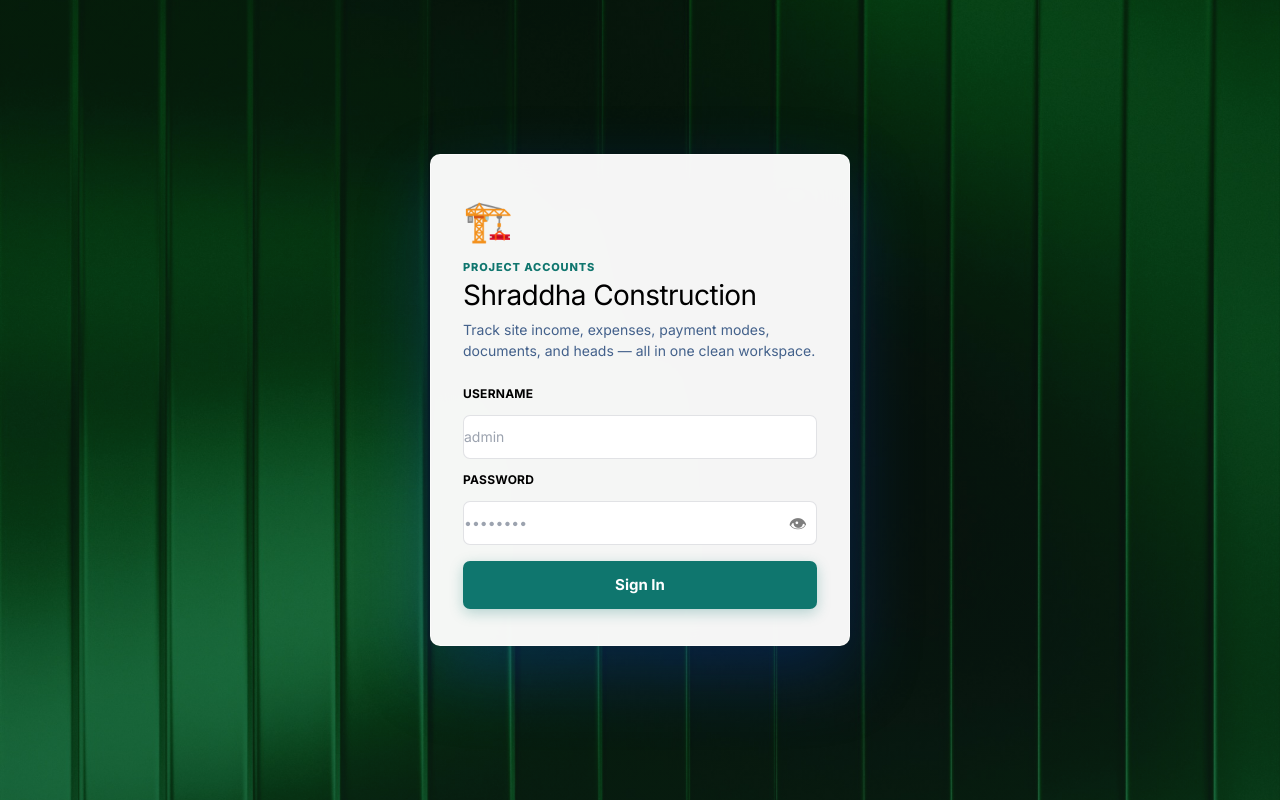
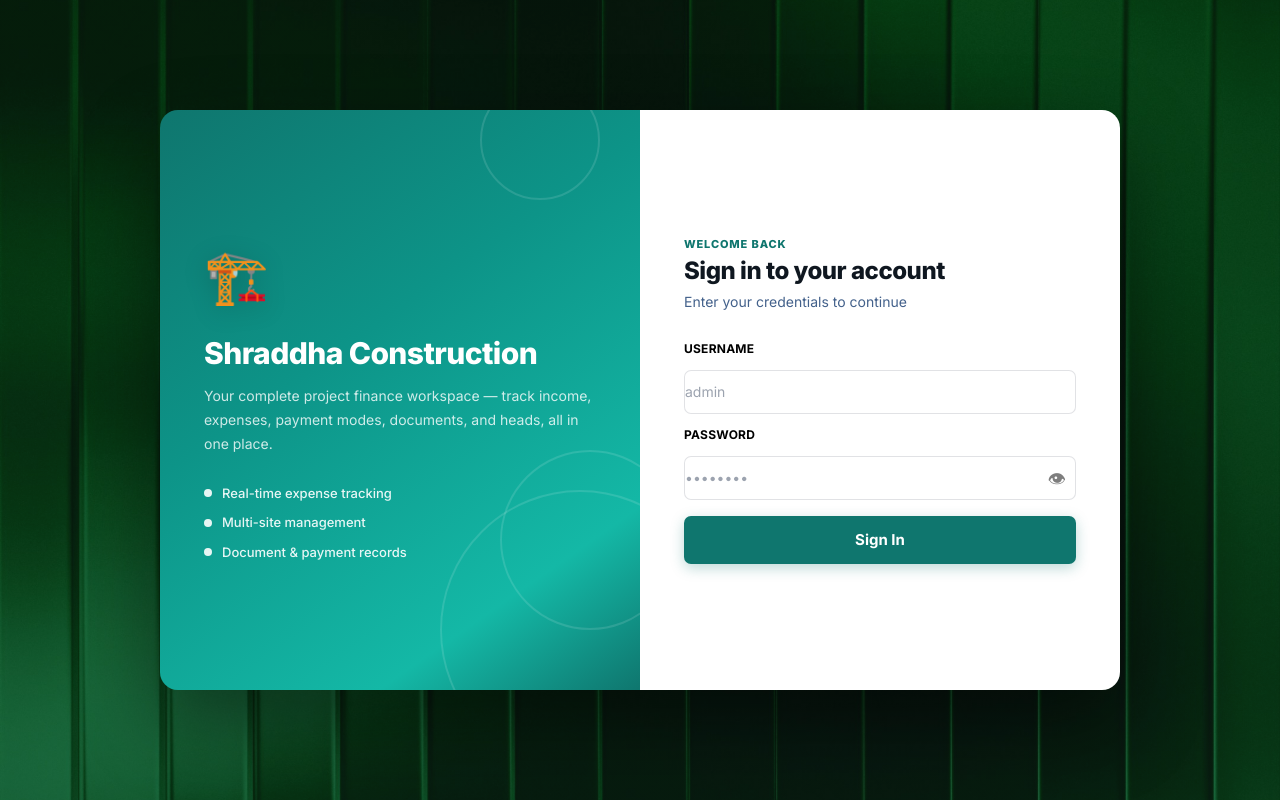
Before and after one commit to siddhantkrpe/shraddha-construction, a website: page index.html in a window 1280 px wide. Drawn offline with nearby package versions, Linux system fonts and the light colour scheme; no server answers; a script that the page names is missing.

Commit message:
wirring the project

```diff
--- a/index.html
+++ b/index.html
@@ -20,11 +20,33 @@
 
   <!-- Login Page -->
   <main id="loginPage" class="login-shell">
+    <div class="login-split">
+
+      <!-- Left Panel -->
+      <div class="login-left">
+        <div class="login-left-content">
+          <div class="login-brand-icon">🏗️</div>
+          <h1 class="login-brand-title">Shraddha Construction</h1>
+          <p class="login-brand-sub">Your complete project finance workspace — track income, expenses, payment modes, documents, and heads, all in one place.</p>
+          <div class="login-features">
+            <div class="login-feature"><span class="login-feature-dot"></span>Real-time expense tracking</div>
+            <div class="login-feature"><span class="login-feature-dot"></span>Multi-site management</div>
+            <div class="login-feature"><span class="login-feature-dot"></span>Document & payment records</div>
+          </div>
+        </div>
+        <div class="login-left-circles">
+          <div class="lc lc1"></div>
+          <div class="lc lc2"></div>
+          <div class="lc lc3"></div>
+        </div>
+      </div>
+
+      <!-- Right Panel -->
+      <div class="login-right">
         <section class="login-card" aria-labelledby="loginTitle">
-      <div class="login-logo">🏗️</div>
-      <p class="eyebrow">Project Accounts</p>
-      <h1 id="loginTitle">Shraddha Construction</h1>
-      <p class="muted">Track site income, expenses, payment modes, documents, and heads — all in one clean workspace.</p>
+          <p class="eyebrow">Welcome back</p>
+          <h2 id="loginTitle">Sign in to your account</h2>
+          <p class="muted" style="margin-bottom: 28px;">Enter your credentials to continue</p>
           <div class="form-stack">
             <label for="username">Username</label>
             <input id="username" autocomplete="username" placeholder="admin" required>
@@ -37,6 +59,9 @@
             <button class="primary-btn login-btn" id="loginBtn" onclick="login()">Sign In</button>
           </div>
         </section>
+      </div>
+
+    </div>
   </main>
 
   <!-- App Shell -->
@@ -316,7 +341,7 @@
 
   <!-- Sidebar overlay for mobile -->
   <div id="sidebarOverlay" class="sidebar-overlay hidden" onclick="closeSidebar()"></div>
-   <script src="node.js"></script>
+
    <script src="https://cdn.jsdelivr.net/npm/@supabase/supabase-js@2/dist/umd/supabase.js"></script>
   <script src="script.js"></script>
 </body>
--- a/style.css
+++ b/style.css
@@ -255,41 +255,144 @@ label {
   min-height: 100vh;
   display: grid;
   place-items: center;
-  padding: 24px;
+  padding: 0;
+  background:
+    linear-gradient(rgba(15, 23, 32, 0.32), rgba(15, 23, 32, 0.46)),
+    url("website-bg.avif") center / cover fixed;
+}
+
+.login-split {
+  width: min(960px, 100%);
+  min-height: 580px;
+  display: grid;
+  grid-template-columns: 1fr 1fr;
+  border-radius: 18px;
+  overflow: hidden;
+  box-shadow: 0 32px 80px rgba(0, 0, 0, 0.45);
+  animation: splitIn 0.5s ease;
+  margin: 24px;
+}
+
+@keyframes splitIn {
+  from { opacity: 0; transform: translateY(24px) scale(0.98); }
+  to   { opacity: 1; transform: translateY(0) scale(1); }
+}
+
+/* ── Left panel ── */
+.login-left {
+  background: linear-gradient(145deg, #0f766e 0%, #0d9488 40%, #14b8a6 80%, #0f766e 100%);
+  padding: 52px 44px;
+  display: flex;
+  flex-direction: column;
+  justify-content: center;
+  position: relative;
+  overflow: hidden;
+}
+
+.login-left-content {
+  position: relative;
+  z-index: 2;
+}
+
+.login-brand-icon {
+  font-size: 52px;
+  margin-bottom: 20px;
+  filter: drop-shadow(0 4px 12px rgba(0,0,0,0.2));
+}
+
+.login-brand-title {
+  font-size: 30px;
+  font-weight: 800;
+  color: #ffffff;
+  line-height: 1.15;
+  letter-spacing: -0.02em;
+  margin: 0 0 14px;
+}
+
+.login-brand-sub {
+  font-size: 14px;
+  color: rgba(255, 255, 255, 0.80);
+  line-height: 1.7;
+  margin: 0 0 28px;
+}
+
+.login-features {
+  display: flex;
+  flex-direction: column;
+  gap: 10px;
+}
+
+.login-feature {
+  display: flex;
+  align-items: center;
+  gap: 10px;
+  font-size: 13px;
+  color: rgba(255, 255, 255, 0.90);
+  font-weight: 500;
+}
+
+.login-feature-dot {
+  width: 8px;
+  height: 8px;
+  border-radius: 50%;
+  background: rgba(255, 255, 255, 0.9);
+  flex-shrink: 0;
+}
+
+/* Decorative circles */
+.login-left-circles {
+  position: absolute;
+  inset: 0;
+  z-index: 1;
+  pointer-events: none;
+}
+
+.lc {
+  position: absolute;
+  border-radius: 50%;
+  border: 2px solid rgba(255, 255, 255, 0.12);
+}
+
+.lc1 {
+  width: 280px; height: 280px;
+  bottom: -80px; right: -80px;
+}
+
+.lc2 {
+  width: 180px; height: 180px;
+  bottom: 60px; right: -40px;
+}
+
+.lc3 {
+  width: 120px; height: 120px;
+  top: -30px; right: 40px;
+}
+
+/* ── Right panel ── */
+.login-right {
+  background: #ffffff;
+  display: flex;
+  align-items: center;
+  justify-content: center;
+  padding: 48px 44px;
 }
 
 .login-card {
-  width: min(420px, 100%);
-  padding: 36px 32px;
-  border-radius: var(--radius);
-  background: var(--panel-strong);
-  box-shadow: var(--shadow-lg);
-  border: 1px solid rgba(255, 255, 255, 0.65);
-  backdrop-filter: blur(20px);
-  animation: slideUp 0.4s ease;
+  width: 100%;
 }
 
-@keyframes slideUp {
-  from { opacity: 0; transform: translateY(20px); }
-  to   { opacity: 1; transform: translateY(0); }
-}
-
-.login-logo {
-  font-size: 40px;
-  margin-bottom: 8px;
-}
-
-.login-card h1 {
-  margin: 4px 0 8px;
-  font-size: 28px;
-  line-height: 1.1;
+.login-card h2 {
+  margin: 4px 0 6px;
+  font-size: 24px;
+  font-weight: 800;
+  line-height: 1.15;
   letter-spacing: -0.02em;
+  color: #0f1720;
 }
 
 .form-stack {
   display: grid;
   gap: 12px;
-  margin-top: 24px;
 }
 
 .password-wrap {
@@ -320,6 +423,21 @@ label {
   min-height: 48px;
   font-size: 15px;
   margin-top: 4px;
+}
+
+/* ── Responsive ── */
+@media (max-width: 660px) {
+  .login-split {
+    grid-template-columns: 1fr;
+    margin: 16px;
+  }
+  .login-left {
+    padding: 36px 28px 32px;
+  }
+  .login-brand-title { font-size: 24px; }
+  .login-right { padding: 36px 28px; }
+  .lc1 { width: 200px; height: 200px; }
+  .lc2, .lc3 { display: none; }
 }
 
 /* ─────────────────────────────────────────
@@ -1254,10 +1372,6 @@ canvas {
    RESPONSIVE — 480px
 ───────────────────────────────────────── */
 @media (max-width: 480px) {
-  .login-card {
-    padding: 24px 20px;
-  }
-
   .hero-title {
     font-size: 26px;
   }
```
Lines whose indentation alone changed are shown as unchanged.
